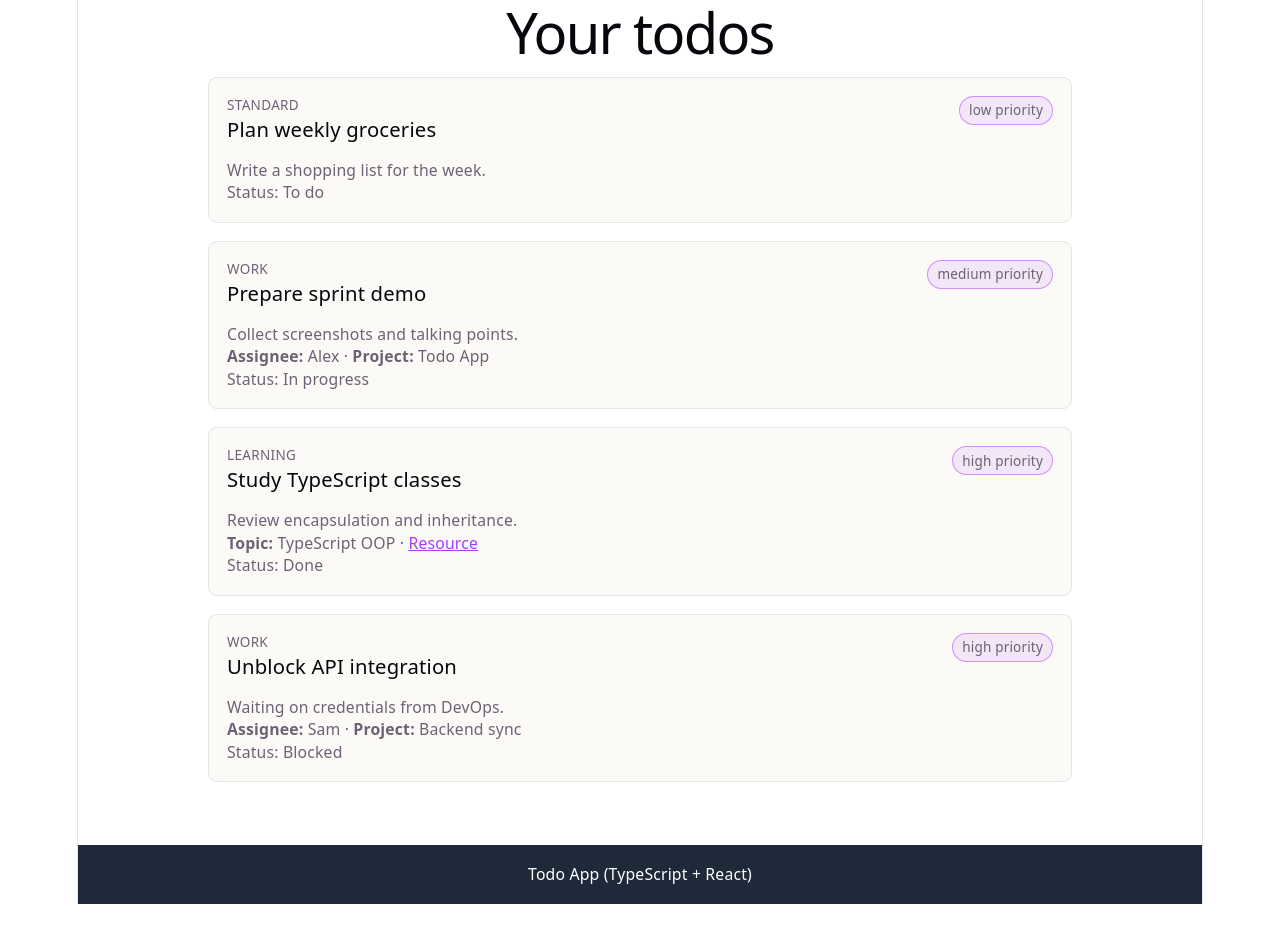
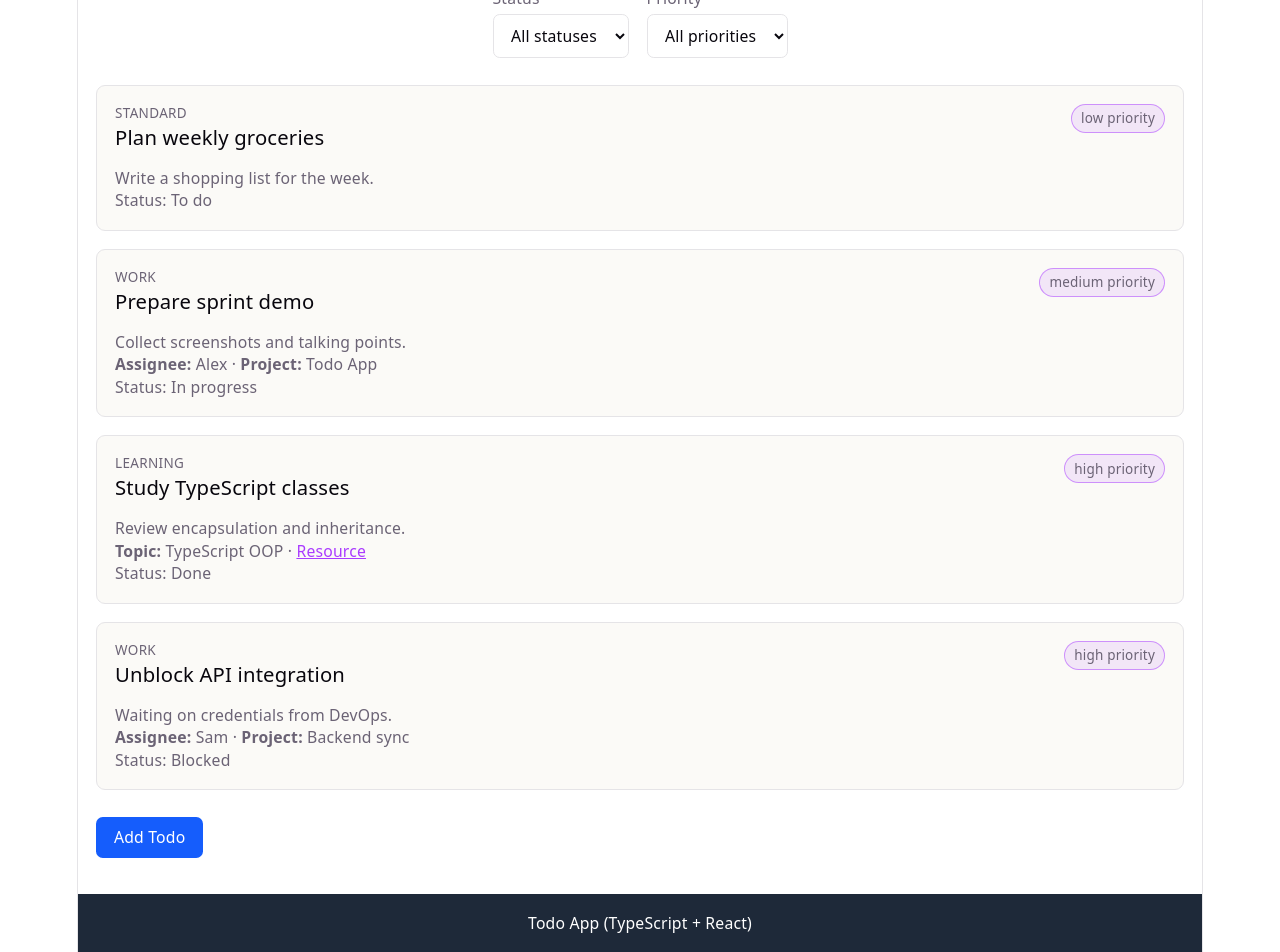
Before and after one commit to giolf/todo-app-exercise, a React (Vite) app: page / in a window 1280 px wide. Shown: the part 224-1176 px from the top of the page. Before the commit the page ends 1128 px from the top, so only its background shows below. Built offline with nearby package versions, Linux system fonts and the light colour scheme.

Commit message:
Pair coding session 1 (#1)
* refactor: restructure todo types and services, remove unused code

* Add missing types

* Fetch async todos

* Update imports

* Add ui, implement fetch todos on initial mount

* Resolve PR comments

```diff
--- /dev/null
+++ b/public/todos.json
@@ -0,0 +1,46 @@
+{
+  "todos": [
+    {
+      "id": 1,
+      "kind": "standard",
+      "title": "Plan weekly groceries",
+      "description": "Write a shopping list for the week.",
+      "completed": false,
+      "status": "todo",
+      "priority": "low"
+    },
+    {
+      "id": 2,
+      "kind": "work",
+      "title": "Prepare sprint demo",
+      "description": "Collect screenshots and talking points.",
+      "completed": false,
+      "status": "in_progress",
+      "priority": "medium",
+      "assignee": "Alex",
+      "project": "Todo App"
+    },
+    {
+      "id": 3,
+      "kind": "learning",
+      "title": "Study TypeScript classes",
+      "description": "Review encapsulation and inheritance.",
+      "completed": true,
+      "priority": "high",
+      "status": "done",
+      "topic": "TypeScript OOP",
+      "resourceUrl": "https://www.typescriptlang.org/docs/handbook/2/classes.html"
+    },
+    {
+      "id": 4,
+      "kind": "work",
+      "title": "Unblock API integration",
+      "description": "Waiting on credentials from DevOps.",
+      "completed": false,
+      "priority": "high",
+      "status": "blocked",
+      "assignee": "Sam",
+      "project": "Backend sync"
+    }
+  ]
+}
--- a/src/App.tsx
+++ b/src/App.tsx
@@ -1,20 +1,38 @@
 import Footer from './features/core/components/Footer'
 import Header from './features/core/components/Header'
 import TodoList from './features/todo/components/TodoList'
-import type { TodoType } from './features/todo/types/Todo'
-import todosData from './todos.json'
-
-const todos = todosData.todos as TodoType[]
+import { fetchTodos } from './features/todo/services/todo.service.ts'
+import { useEffect, useState } from 'react'
+import type { Todo } from './features/todo/types/todo.type'
+import Filters from './features/todo/components/TodoFilters'
+import CreateTodoForm from './features/todo/components/CreateTodoForm'
+import Button from './features/shared/components/Button'
+import Modal from './features/shared/components/Modal'
 
 export default function App() {
+const [todos, setTodos] = useState<Todo[]>([])
+const [isModalOpen, setIsModalOpen] = useState(false)
+
+  useEffect(() => {
+    const loadTodos = async () => {
+      const todos = await fetchTodos()
+      setTodos(todos)
+    }
+    loadTodos()
+  }, [])
+
   return (
     <div className='flex flex-col min-h-screen text-left'>
       <Header />
       <main className='flex-grow px-4 py-8'>
-        <div className='max-w-3xl mx-auto'>
-          <h1 className='text-center'>Your todos</h1>
-          <TodoList todos={todos} />
-        </div>
+        <Filters filter={{ status: 'all', priority: 'all' }} onChange={() => {}} />
+        <TodoList todos={todos} />
+        <Button text='Add Todo' onClick={() => setIsModalOpen(true)} />
+        {isModalOpen && (
+        <Modal title='Add Todo' onClose={() => setIsModalOpen(false) }>
+          <CreateTodoForm onCreate={() => {} } onCancel={() => setIsModalOpen(false) } />
+        </Modal>
+        )}
       </main>
       <Footer />
     </div>
--- a/src/features/todo/components/CreateTodoForm.tsx
+++ b/src/features/todo/components/CreateTodoForm.tsx
@@ -1,8 +1,15 @@
 import { useState } from 'react'
-import type { CreateTodoInput, TodoKind } from '../types/Todo'
-import { TODO_PRIORITIES } from '../types/Todo'
-import { ValidationError } from '../validation'
 import Button from '../../shared/components/Button'
+import {
+  type CreateTodoInput,
+  type TodoKind,
+  type TodoPriority,
+} from '../types/todo.type.ts'
+
+import { TODO_PRIORITIES } from '../const/todo.const.ts'
+
+const fieldClass =
+  'border border-[var(--border)] rounded-md px-3 py-2 bg-[var(--bg)]'
 
 export default function CreateTodoForm({
   onCreate,
@@ -12,48 +19,42 @@ export default function CreateTodoForm({
   onCancel: () => void
 }) {
   const [kind, setKind] = useState<TodoKind>('standard')
-  const [title, setTitle] = useState('')
-  const [description, setDescription] = useState('')
-  const [priority, setPriority] = useState<(typeof TODO_PRIORITIES)[number]>('low')
-  const [assignee, setAssignee] = useState('')
-  const [project, setProject] = useState('')
-  const [topic, setTopic] = useState('')
-  const [resourceUrl, setResourceUrl] = useState('')
   const [error, setError] = useState<string | null>(null)
 
-  const handleSubmit = (event: React.FormEvent) => {
+  const handleSubmit = (event: React.FormEvent<HTMLFormElement>) => {
     event.preventDefault()
     setError(null)
+
+    const data = new FormData(event.currentTarget)
+    const title = String(data.get('title') ?? '')
+    const description = String(data.get('description') ?? '')
+    const priority = String(data.get('priority') ?? 'low') as TodoPriority
 
     try {
       if (kind === 'work') {
         onCreate({
-          kind: 'work',
+          kind,
           title,
           description,
           priority,
-          assignee,
-          project,
+          assignee: String(data.get('assignee') ?? ''),
+          project: String(data.get('project') ?? ''),
         })
       } else if (kind === 'learning') {
+        const resourceUrl = String(data.get('resourceUrl') ?? '').trim()
         onCreate({
-          kind: 'learning',
+          kind,
           title,
           description,
           priority,
-          topic,
+          topic: String(data.get('topic') ?? ''),
           resourceUrl: resourceUrl || undefined,
         })
       } else {
-        onCreate({
-          kind: 'standard',
-          title,
-          description,
-          priority,
-        })
+        onCreate({ kind: 'standard', title, description, priority })
       }
     } catch (err) {
-      setError(err instanceof ValidationError ? err.message : 'Could not create todo.')
+      setError(err instanceof Error ? err.message : 'Could not create todo.')
     }
   }
 
@@ -68,7 +69,7 @@ export default function CreateTodoForm({
       <label className='flex flex-col gap-1 text-sm'>
         Type
         <select
-          className='border border-[var(--border)] rounded-md px-3 py-2 bg-[var(--bg)]'
+          className={fieldClass}
           value={kind}
           onChange={(event) => setKind(event.target.value as TodoKind)}
         >
@@ -80,32 +81,17 @@ export default function CreateTodoForm({
 
       <label className='flex flex-col gap-1 text-sm'>
         Title
-        <input
-          required
-          className='border border-[var(--border)] rounded-md px-3 py-2 bg-[var(--bg)]'
-          value={title}
-          onChange={(event) => setTitle(event.target.value)}
-        />
+        <input name='title' required className={fieldClass} />
       </label>
 
       <label className='flex flex-col gap-1 text-sm'>
         Description
-        <textarea
-          className='border border-[var(--border)] rounded-md px-3 py-2 bg-[var(--bg)] min-h-20'
-          value={description}
-          onChange={(event) => setDescription(event.target.value)}
-        />
+        <textarea name='description' className={`${fieldClass} min-h-20`} />
       </label>
 
       <label className='flex flex-col gap-1 text-sm'>
         Priority
-        <select
-          className='border border-[var(--border)] rounded-md px-3 py-2 bg-[var(--bg)]'
-          value={priority}
-          onChange={(event) =>
-            setPriority(event.target.value as (typeof TODO_PRIORITIES)[number])
-          }
-        >
+        <select name='priority' defaultValue='low' className={fieldClass}>
           {TODO_PRIORITIES.map((value) => (
             <option key={value} value={value}>
               {value}
@@ -118,21 +104,11 @@ export default function CreateTodoForm({
         <>
           <label className='flex flex-col gap-1 text-sm'>
             Assignee
-            <input
-              required
-              className='border border-[var(--border)] rounded-md px-3 py-2 bg-[var(--bg)]'
-              value={assignee}
-              onChange={(event) => setAssignee(event.target.value)}
-            />
+            <input name='assignee' required className={fieldClass} />
           </label>
           <label className='flex flex-col gap-1 text-sm'>
             Project
-            <input
-              required
-              className='border border-[var(--border)] rounded-md px-3 py-2 bg-[var(--bg)]'
-              value={project}
-              onChange={(event) => setProject(event.target.value)}
-            />
+            <input name='project' required className={fieldClass} />
           </label>
         </>
       )}
@@ -141,21 +117,11 @@ export default function CreateTodoForm({
         <>
           <label className='flex flex-col gap-1 text-sm'>
             Topic
-            <input
-              required
-              className='border border-[var(--border)] rounded-md px-3 py-2 bg-[var(--bg)]'
-              value={topic}
-              onChange={(event) => setTopic(event.target.value)}
-            />
+            <input name='topic' required className={fieldClass} />
           </label>
           <label className='flex flex-col gap-1 text-sm'>
             Resource URL
-            <input
-              type='url'
-              className='border border-[var(--border)] rounded-md px-3 py-2 bg-[var(--bg)]'
-              value={resourceUrl}
-              onChange={(event) => setResourceUrl(event.target.value)}
-            />
+            <input name='resourceUrl' type='url' className={fieldClass} />
           </label>
         </>
       )}
--- a/src/features/todo/components/TodoFilters.tsx
+++ b/src/features/todo/components/TodoFilters.tsx
@@ -1,7 +1,10 @@
 import {
   type TodoPriority,
   type TodoStatus,
-} from '../types/Todo'
+  type TodoFilter,
+} from '../types/todo.type.ts'
+
+import { TODO_STATUSES, TODO_PRIORITIES } from '../const/todo.const.ts'
 
 const STATUS_LABELS: Record<TodoStatus, string> = {
   todo: 'To do',
--- a/src/features/todo/components/TodoList.tsx
+++ b/src/features/todo/components/TodoList.tsx
@@ -1,7 +1,7 @@
-import type { TodoType } from '../types/Todo'
+import type { Todo } from '../types/todo.type.ts'
 import TodoItem from './TodoItem'
 
-export default function TodoList({ todos }: { todos: TodoType[] }) {
+export default function TodoList({ todos }: { todos: Todo[] }) {
   if (todos.length === 0) {
     return (
       <p className='text-[var(--text)] text-sm mb-6'>
--- /dev/null
+++ b/src/features/todo/const/todo.const.ts
@@ -0,0 +1,4 @@
+import type { TodoStatus, TodoPriority } from '../types/todo.type'
+
+export const TODO_STATUSES: TodoStatus[] = ['todo', 'in_progress', 'done', 'blocked']
+export const TODO_PRIORITIES: TodoPriority[] = ['low', 'medium', 'high']
--- /dev/null
+++ b/src/features/todo/services/todo.service.ts
@@ -0,0 +1,79 @@
+import type {
+  // CreateTodoInput,
+  // TodoFilter,
+  // TodoPriority,
+  // TodoStatus,
+  Todo,
+} from '../types/todo.type.ts'
+// import todos from './../../../todos.json'
+
+export async function fetchTodos(): Promise<Todo[]> {
+  const response = await fetch('/todos.json')
+  if (!response.ok) {
+    throw new Error('Failed to fetch todos')
+  }
+  const data = await response.json()
+  console.log(data)
+  return data.todos as Todo[]
+}
+
+
+// function nextId(todos: TodoType[]): number {
+//   if (todos.length === 0) return 1
+//   return Math.max(...todos.map((todo) => todo.id)) + 1
+// }
+
+// export function createTodo(
+//   input: CreateTodoInput,
+//   todos: TodoType[],
+// ): TodoType {
+//   return {
+//     ...input,
+//     id: nextId(todos),
+//     status: 'todo',
+//     completed: false,
+//   }
+// }
+
+// export function filterTodos(
+//   todos: TodoType[],
+//   filter: TodoFilter,
+// ): TodoType[] {
+//   return todos.filter((todo) => {
+//     const statusOk =
+//       filter.status === 'all' || todo.status === filter.status
+//     const priorityOk =
+//       filter.priority === 'all' || todo.priority === filter.priority
+//     return statusOk && priorityOk
+//   })
+// }
+
+// export function updateStatus(
+//   todos: TodoType[],
+//   id: number,
+//   status: TodoStatus,
+// ): TodoType[] {
+//   return todos.map((todo) => {
+//     if (todo.id !== id) return todo
+
+
+//     return {
+//       ...todo,
+//       status: status,
+//     }
+//   })
+// }
+
+// export function updatePriority(
+//   todos: TodoType[],
+//   id: number,
+//   priority: TodoPriority,
+// ): TodoType[] {
+//   return todos.map((todo) =>
+//     todo.id === id ? { ...todo, priority } : todo,
+//   )
+// }
+
+// export function deleteTodo(todos: TodoType[], id: number): TodoType[] {
+//   return todos.filter((todo) => todo.id !== id)
+// }
--- /dev/null
+++ b/src/features/todo/types/todo.type.ts
@@ -0,0 +1,35 @@
+export type TodoStatus = 'todo' | 'in_progress' | 'done' | 'blocked'
+export type TodoPriority = 'low' | 'medium' | 'high'
+export type TodoKind = 'standard' | 'work' | 'learning'
+export type Todo = BaseTodo | WorkTodo | LearningTodo
+export type TodoFilter = {
+  status: TodoStatus | 'all'
+  priority: TodoPriority | 'all'
+}
+
+export type BaseTodo = {
+  id: number
+  title: string
+  description: string
+  completed: boolean
+  status: TodoStatus
+  priority: TodoPriority
+}
+
+export type LearningTodo = BaseTodo & {
+  kind: Extract<TodoKind, 'learning'>
+  topic: string
+  resourceUrl?: string
+}
+
+export type WorkTodo = BaseTodo & {
+  kind: Extract<TodoKind, 'work'>
+  assignee: string
+  project: string
+}
+
+
+export type CreateTodoInput =
+  | (Omit<BaseTodo, 'id' | 'completed' | 'status'> & { kind: 'standard' })
+  | (Omit<BaseTodo, 'id' | 'completed' | 'status'> & { kind: 'work'; assignee: string; project: string })
+  | (Omit<BaseTodo, 'id' | 'completed' | 'status'> & { kind: 'learning'; topic: string; resourceUrl?: string })
```
Also changed, not shown: src/features/todo/types/Todo.ts (deleted, +0 -28 lines).
